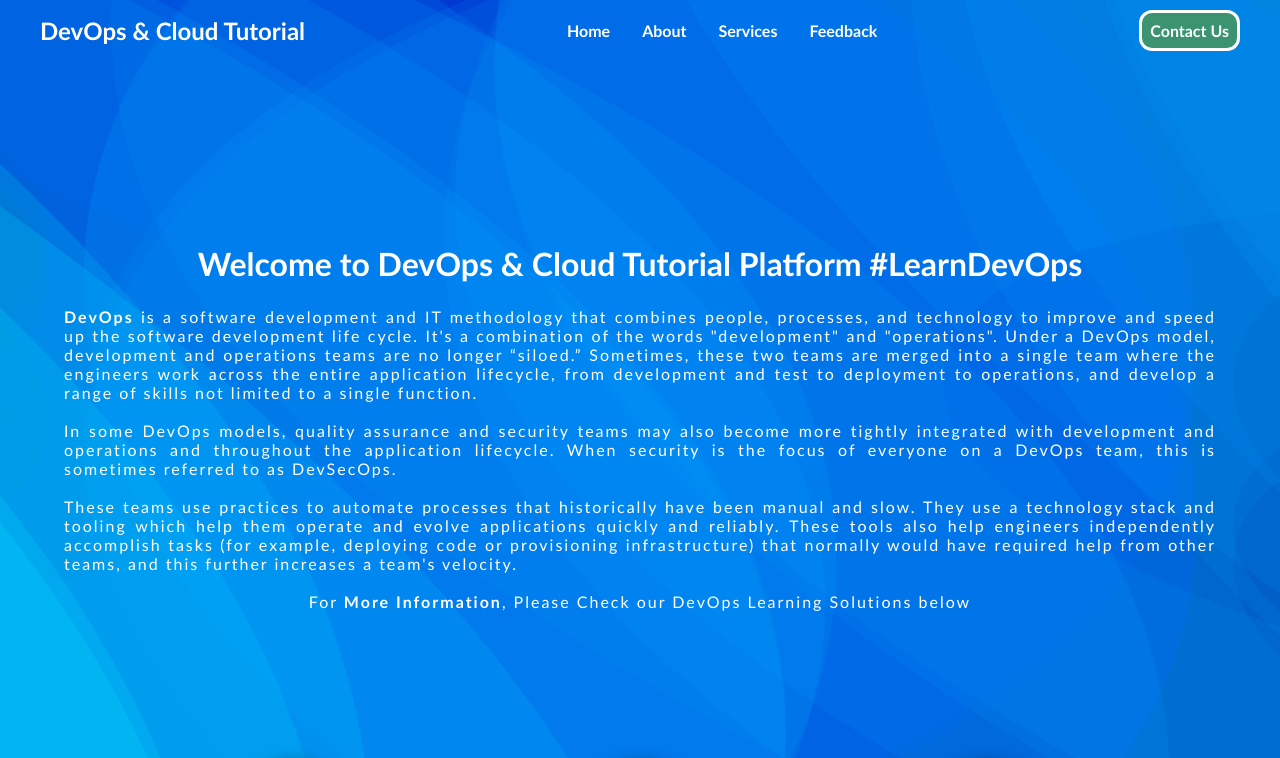
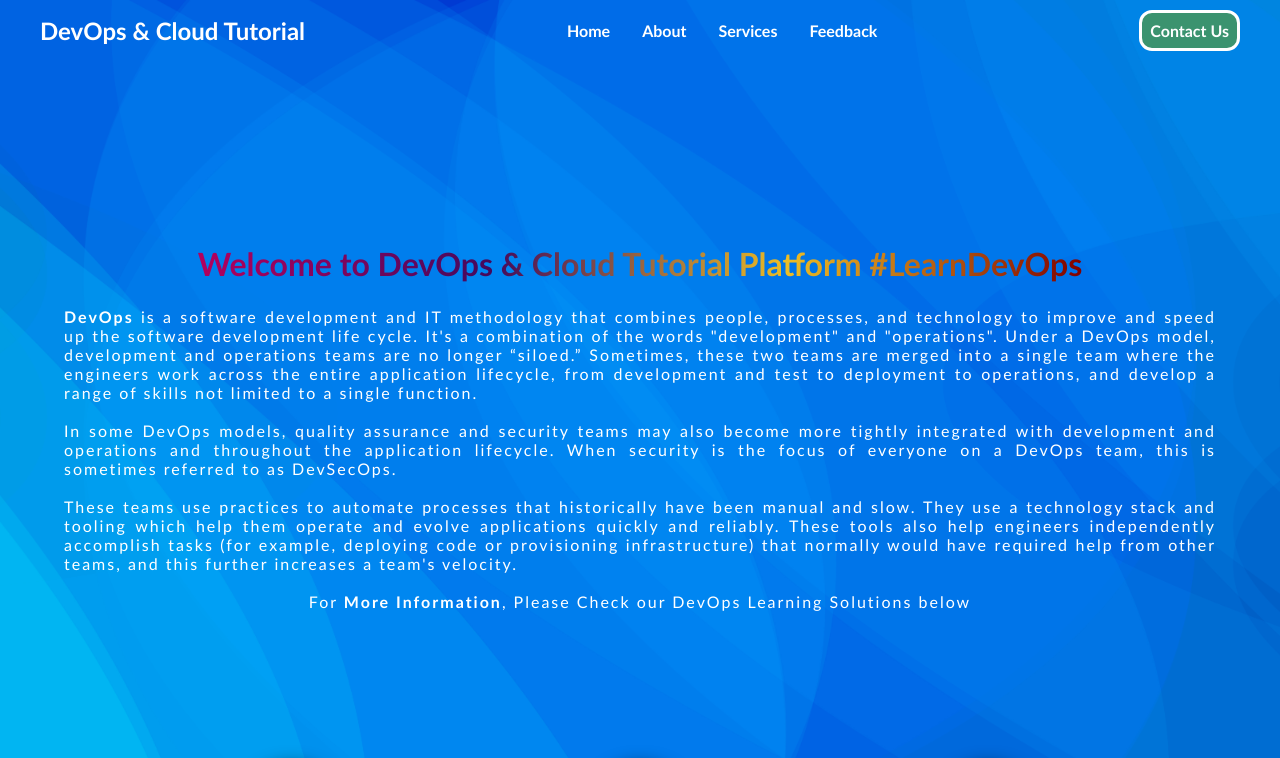
Before and after one commit to KinnarChowdhury1994/-dockerizing-webapp-nginx, a plain HTML site: page index.html in a window 1280 px wide. Shown: the top 758 px of the page. Drawn offline with nearby package versions, Linux system fonts and the light colour scheme.

Commit message:
modified

```diff
--- a/index.html
+++ b/index.html
@@ -37,7 +37,7 @@
 
     <div>
         <section id="home">
-            <h1>Welcome to DevOps & Cloud Tutorial Platform #LearnDevOps</h1>
+            <h1>Welcome to DevOps & Cloud Tutorial Platform <span style="color: #f0e86b;">#LearnDevOps</span></h1>
 
             <p><b>DevOps</b> is a software development and IT methodology that combines people, processes, and technology to improve and speed up the software development life cycle. It's a combination of the words "development" and "operations". Under a DevOps model, development and operations teams are no longer “siloed.” Sometimes, these two teams are merged into a single team where the engineers work across the entire application lifecycle, from development and test to deployment to operations, and develop a range of skills not limited to a single function.<br><br>
             In some DevOps models, quality assurance and security teams may also become more tightly integrated with development and operations and throughout the application lifecycle. When security is the focus of everyone on a DevOps team, this is sometimes referred to as DevSecOps.
--- a/main.css
+++ b/main.css
@@ -14,6 +14,7 @@
     --light-pink: #fd9baa;
     --neon-green: #059212;
     --neon-red: #C70039;
+
 }
 
 body {
@@ -139,6 +140,9 @@ section#home {
 #home h1 {
     font-size: 2rem;
     margin-bottom: 1.5rem;
+    background-image: linear-gradient(to right, #B3005E, #430A5D, #edbe24, #800000);
+    -webkit-background-clip: text;
+    -webkit-text-fill-color: transparent;
 }
 
 #home p {
```
